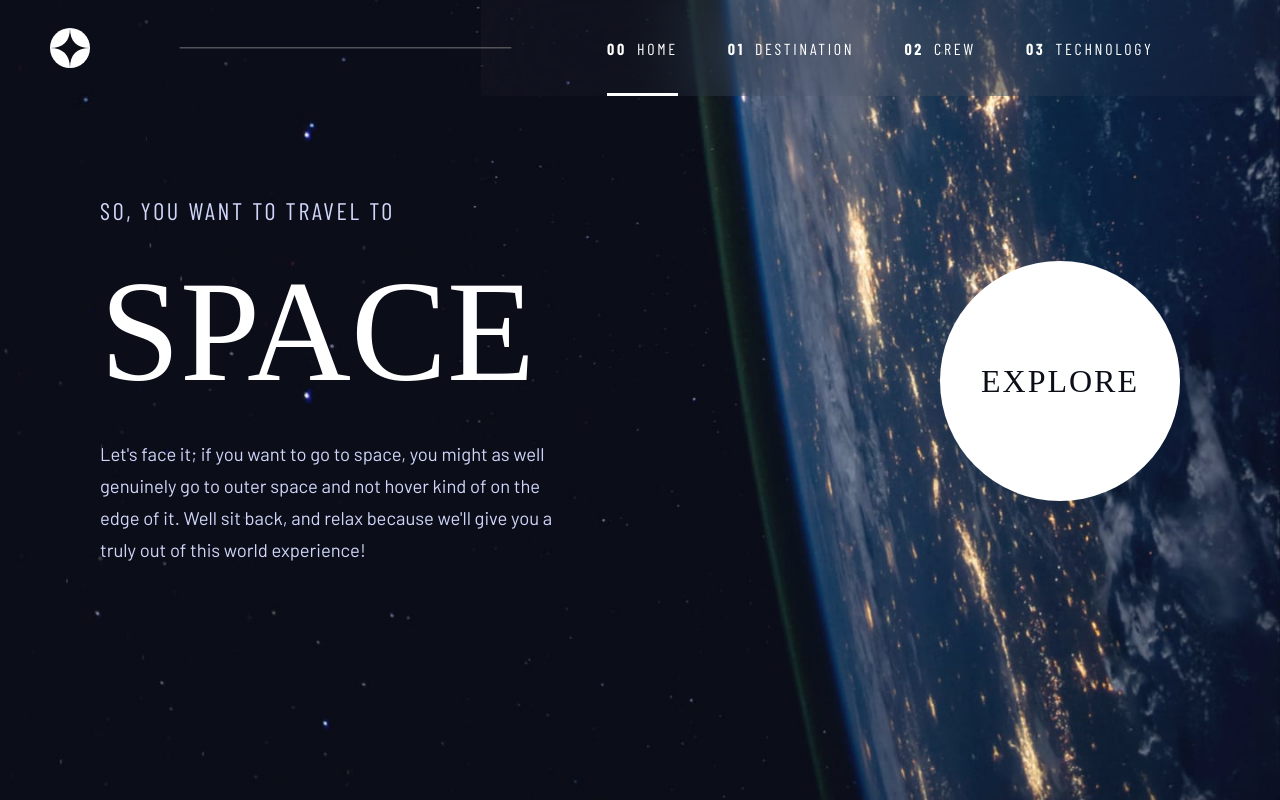
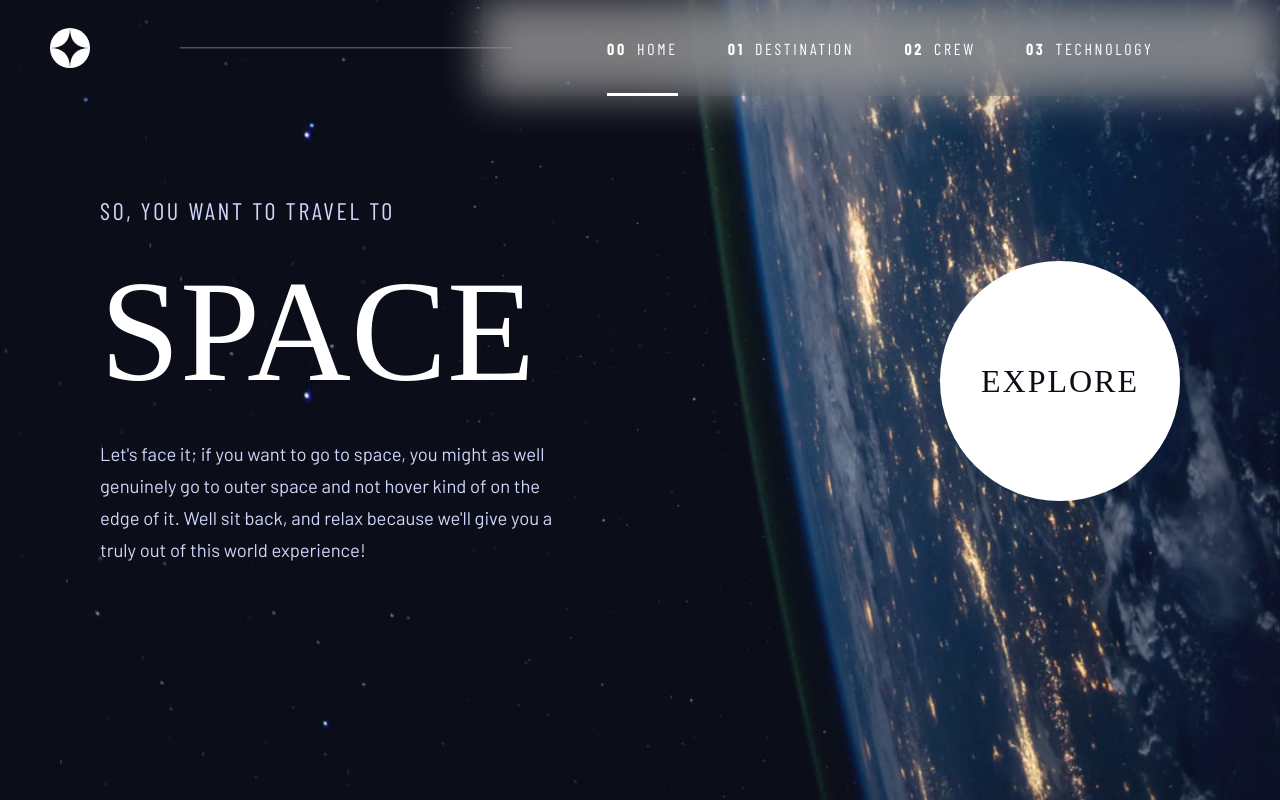
Before and after one commit to AlexDDevv/space-tourism, a React (Vite) app: page / in a window 1280 px wide. Built offline with nearby package versions, Linux system fonts and the light colour scheme; a web font is replaced by a local one.

Commit message:
Fix the bg menu on IOS mobile devices

```diff
--- a/src/assets/sass/components/header/_navBar.scss
+++ b/src/assets/sass/components/header/_navBar.scss
@@ -21,7 +21,6 @@
     }
     .menu-content {
         background: $bgMenu;
-        -webkit-backdrop-filter: blur(50px);
         backdrop-filter: blur(50px);
         position: fixed;
         top: 0;
@@ -30,6 +29,21 @@
         width: 0;
         transition: width 0.2s ease-in-out;
         z-index: 999;
+
+        &::before {
+            content: "";
+            position: absolute;
+            top: 0;
+            left: 0;
+            height: 100%;
+            width: 100%;
+            background-image: url(/bgMenu.png);
+            background-size: cover;
+            background-position: center;
+            filter: blur(20px);
+            opacity: 0.8;
+            z-index: -1;
+        }
 
         &.open-menu {
             width: 68%;
```
Also changed, not shown: public/bgMenu.png (added).
